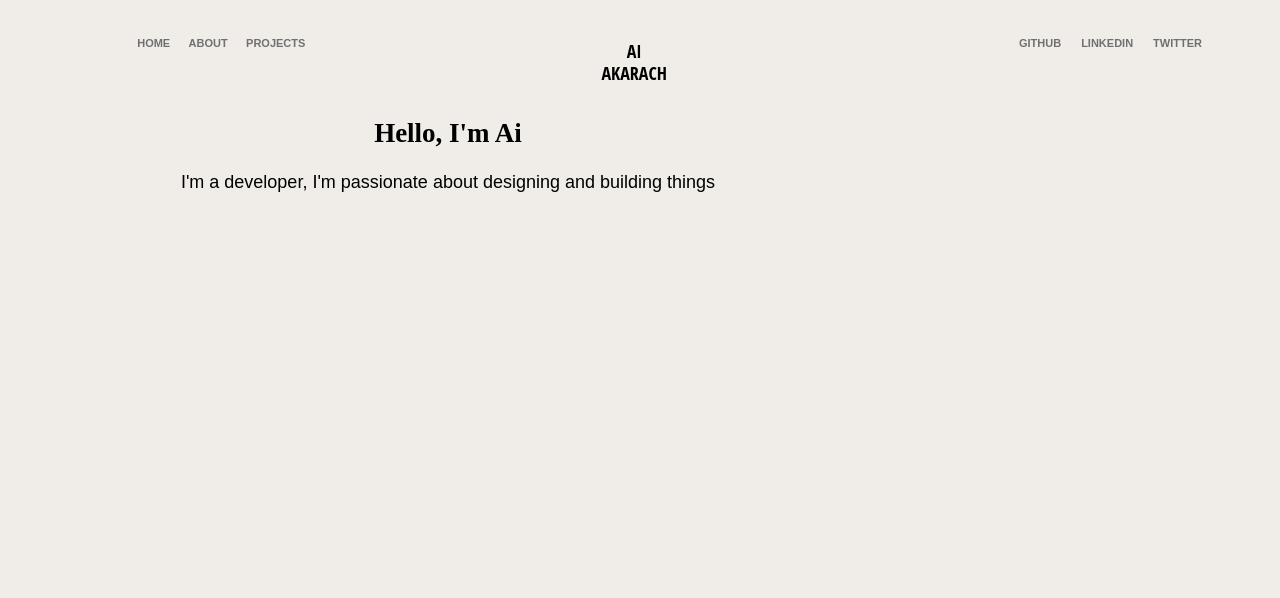
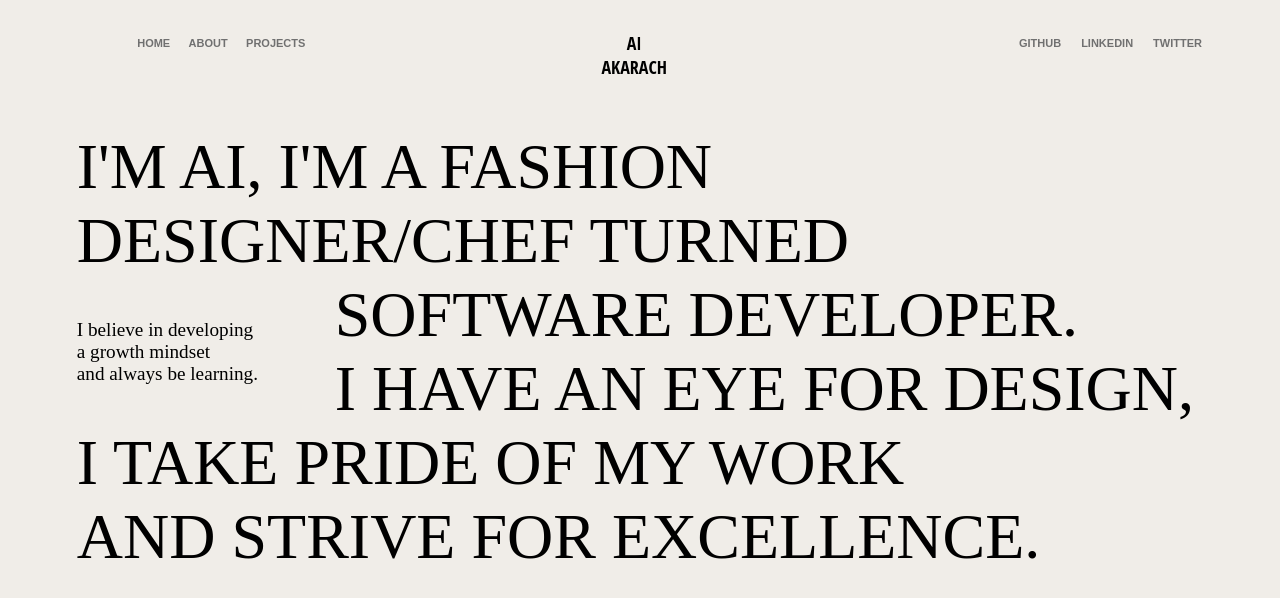
Before and after one commit to aka-ai/portfolio, a React (Create React App) app: page / in a window 1280 px wide. Shown: the top 598 px of the page. Built offline with nearby package versions, Linux system fonts and the light colour scheme.

Commit message:
redesigned home page

```diff
--- a/src/App.css
+++ b/src/App.css
@@ -13,12 +13,38 @@ body {
   margin: 0;
   padding: 0;
 }
+p {
+  margin: 0;
+  padding: 0;
+}
 .home {
-  position: fixed;
-  top: 12vh;
-  left: 10vw;
-  width: 50vw;
-  /* animation: fadein 3s; */
+  display: flex;
+  flex-direction: column;
+  margin-top: 4vw;
+}
+.home-pitch {
+  font-family: 'Londrina Outline', cursive;
+  font-size: 5vw;
+  text-transform: uppercase;
+  text-align: left;
+  margin-left: 6vw;
+  /* line-height: 0.5vw; */
+}
+.home-motto {
+  /* font-family: 'Special Elite', cursive; */
+  /* font-family: "Open Sans Condensed", sans- serif; */
+  font-size: 1.5vw;
+  font-family: 'Averia Sans Libre', cursive;
+  margin: 0;
+  padding: 0;
+  text-align: start;
+}
+.home-middle-pitch {
+  display: flex;
+  flex-direction: row;
+  margin-left: 6vw;
+  align-items: baseline;
+  margin-left: 6vw;
 }
 h2 {
   font-family: Playfair Display, serif;
@@ -60,7 +86,7 @@ a {
   margin-top: 1.2vw;
   margin-left: 5vw;
   margin-right: 5vw;
-  line-height: 0.5vh;
+  line-height: 3vh;
   font-family: "Open Sans Condensed", sans- serif;
 }
 .logo {
--- a/src/Components/Constants/index.js
+++ b/src/Components/Constants/index.js
@@ -2,7 +2,8 @@ import appLogo from "./aiLogo500white.png";
 import profilePic from "./profilePic.JPG";
 import { coronavirus, wizardsOfCode, bumbleBee, aicooks } from "./projects";
 const Constants = {
-  brieflyAboutMe: `I'm a developer, I'm passionate about designing and building things`,
+  brieflyAboutMe: `A fashion/chef turned software developer. I have an eye for design, a mind for learning and problem solving, and a hand for executing.`,
+  workingStyle: ` I take pride of everything I do. I belive in striving for excellence.`,
 
   aboutMe: `At some points in my life I studied fashion design, I worked at some Michelin-Starred restaurants, and I created my own culinary brand, Aicooks.\n\nI was raised in rural Thailand with modest ambition, but once I moved to New York I learned to think bigger with a growth mindset. There I discovered my passions for the fashion and culinary worlds. During my time working in those fields, I found myself repeatedly looking for opportunities to utilize software to improve our processes, products, and services.\n\nI wanted to learn more about how to leverage software to communicate and enable customers, so I spent hundreds of hours learning JavaScript and was accepted into a coding bootcamp where I dove deeper, learned at a rapid pace, and built a variety of applications.\n\nAs a developer, I practice continuous learning by pursuing ideas that interest me and building applications to bring them to life. This helps me exercise my curiosity, work ethic, and design sensibility in anticipation of my next role as a frontend developer.`,
 
--- a/src/Components/Home.js
+++ b/src/Components/Home.js
@@ -1,14 +1,31 @@
 import React from "react";
-import Constants from "./Constants";
+// import Constants from "./Constants";
 
 function Home() {
   return (
-    <div>
-      <div className="home">
-      <h2>Hello, I'm Ai</h2>
-      <p>{Constants.brieflyAboutMe}</p>
+
+    <div className="home">
+      <div className="home-pitch">
+        <p>I'm Ai, I'm a fashion</p>
+        <p>designer/chef turned </p>
+      </div>
+      <div className="home-middle-pitch">
+        <div className="home-motto">
+          <p>I believe in developing</p>
+          <p>a growth mindset</p>
+          <p>and always be learning.</p>
+        </div>
+        <div className="home-pitch">
+          <p>software developer.</p>
+          <p>I have an eye for design,</p>
+        </div>
+      </div>
+      <div className="home-pitch">
+        <p>I take pride of my work</p>
+        <p>and strive for excellence.</p>
       </div>
     </div>
+
   )
 }
 
```
